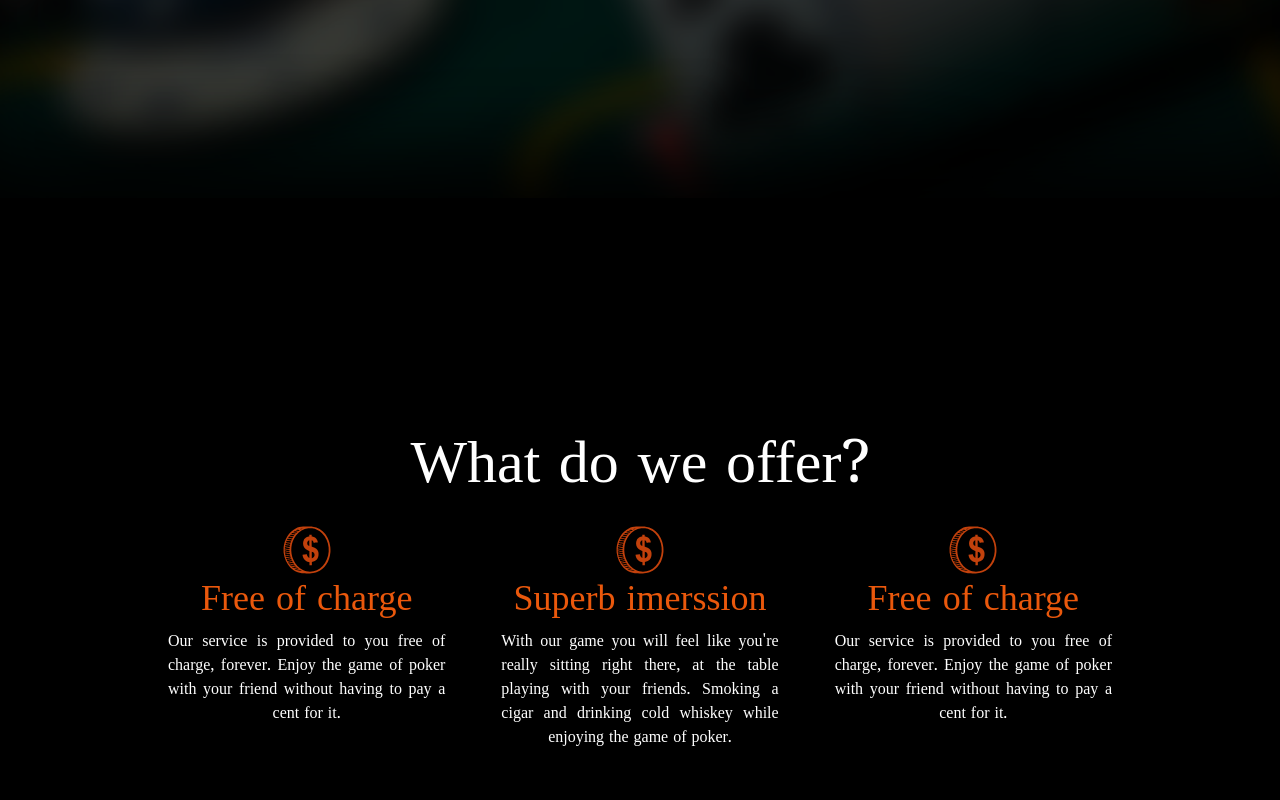
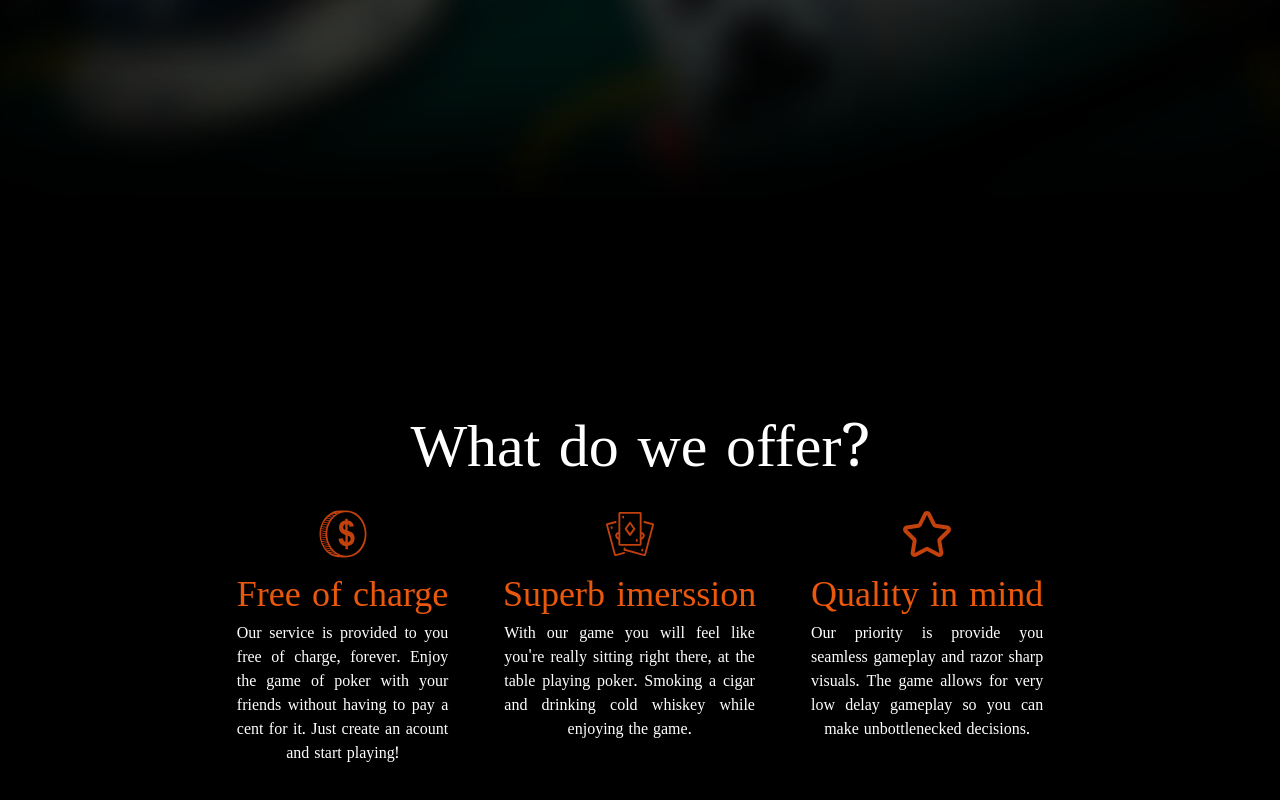
Before and after one commit to kalempster/pokerini, a React (Vite) app in the folder react-frontend/: page / in a window 1280 px wide. Shown: the part 602-1402 px from the top of the page. Built offline with nearby package versions, Linux system fonts and the light colour scheme; the HTML template or start-up script is replaced by a standard one.

Commit message:
Added icons to main page

```diff
--- a/react-frontend/src/App.tsx
+++ b/react-frontend/src/App.tsx
@@ -1,4 +1,3 @@
-import { useState } from "react";
 import { Routes, Route } from "react-router-dom";
 import LogIn from "./pages/LogIn";
 import Main from "./pages/Main";
--- a/react-frontend/src/components/Card/index.tsx
+++ b/react-frontend/src/components/Card/index.tsx
@@ -8,10 +8,12 @@ const Card: FC<{ title: string; text: string; icon: string; className?: string }
     className,
 }) => {
     return (
-        <div className="flex items-center flex-col w-full xl:w-1/3 gap-2 justify-center p-2 ">
-            <ReactSVG src={icon} className={`w-12 aspect-square ${className} align-middle `} />
-            <div className="text-4xl text-orange-600 text-center whitespace-normal lg:whitespace-nowrap">
-                {title}
+        <div className="flex items-center flex-col w-full xl:w-1/3 gap-1 justify-center p-2 ">
+            <div className="flex flex-col justify-center items-center gap-5">
+                <ReactSVG src={icon} className={`w-12 h-12 ${className} align-middle `} />
+                <div className="text-4xl text-orange-600 text-center whitespace-normal lg:whitespace-nowrap">
+                    {title}
+                </div>
             </div>
             <div className="text-justify [text-align-last:_center]">{text}</div>
         </div>
--- a/react-frontend/src/pages/LogIn.tsx
+++ b/react-frontend/src/pages/LogIn.tsx
@@ -5,7 +5,7 @@ export default function LogIn() {
     return <div className="bg-[#F3CDAD] h-full w-full flex flex-col">
         <Header />
         <div className="bg-[#F3CDAD] flex h-full  justify-center items-center ">
-            <div className="  bg-[#FFEFE1] flex flex-col justify-center gap-14 sm:pl-24 sm:pr-24 sm:pb-20 sm:pt-20 pl-12 pr-12 pt-10 pb-10  drop-shadow-[0px_4px_100px_rgba(161,107,86,0.52)] ">
+            <div className="  bg-[#FFEFE1] flex flex-col justify-center gap-14 sm:pl-24 sm:pr-24 sm:pb-20 sm:pt-20 pl-12 pr-12 pt-10 pb-10 drop-shadow-[0px_4px_100px_rgba(161,107,86,0.52)] ">
                 <div className=" flex flex-col justify-center items-center gap-11">
                     <div className="text-[#A16B56] font-siemano text-4xl">Log in</div>
                     <input type="text" placeholder="username" className="pl-6 justify-center font-gotyk text-lg w-64 h-14 text-opacity-25 text-black bg-[#E0A370] bg-opacity-20 placeholder-black placeholder-opacity-25 " />
--- a/react-frontend/src/pages/Main.tsx
+++ b/react-frontend/src/pages/Main.tsx
@@ -1,11 +1,13 @@
 import Card from "../components/Card";
 import Section from "../components/Section";
 import Coin from "../images/coin.svg";
+import PlayingCards from "../images/playing-cards.svg";
+import Star from "../images/star.svg";
 
 export default function Main() {
     return (
         <>
-            <Section className="text-white flex justify-center items-center w-full h-full p-10 bg-poker bg-center bg-cover bg-black bg-no-repeat">
+            <Section className="text-white flex justify-center items-center w-full h-full p-10 bg-poker bg-center bg-cover bg-black bg-no-repeat shadow-innerSh">
                 <div className="flex flex-col items-center text-center gap-2">
                     <div className="font-noto-serif text-6xl lg:text-8xl leading-[0.6] text-orange-700 ">
                         Pokerinee
@@ -18,23 +20,23 @@ export default function Main() {
             </Section>
             <Section className="bg-black text-white flex justify-center items-center flex-col gap-5 p-10 w-full">
                 <div className="text-5xl lg:text-6xl text-center">What do we offer?</div>
-                <div className="w-full md:w-4/5 flex-col xl:flex-row flex justify-center gap-10 items-start">
+                <div className="w-full md:w-8/12 flex-col xl:flex-row flex justify-center gap-10 items-start">
                     <Card
                         title="Free of charge"
-                        text="Our service is provided to you free of charge, forever. Enjoy the game of poker with your friend without having to pay a cent for it."
+                        text="Our service is provided to you free of charge, forever. Enjoy the game of poker with your friends without having to pay a cent for it. Just create an acount and start playing!"
                         icon={Coin}
                         className="fill-orange-700"
                     />
                     <Card
                         title="Superb imerssion"
-                        text="With our game you will feel like you're really sitting right there, at the table playing with your friends. Smoking a cigar and drinking cold whiskey while enjoying the game of poker."
-                        icon={Coin}
+                        text="With our game you will feel like you're really sitting right there, at the table playing poker. Smoking a cigar and drinking cold whiskey while enjoying the game."
+                        icon={PlayingCards}
                         className="fill-orange-700"
                     />
                     <Card
-                        title="Free of charge"
-                        text="Our service is provided to you free of charge, forever. Enjoy the game of poker with your friend without having to pay a cent for it."
-                        icon={Coin}
+                        title="Quality in mind"
+                        text="Our priority is provide you seamless gameplay and razor sharp visuals. The game allows for very low delay gameplay so you can make unbottlenecked decisions."
+                        icon={Star}
                         className="fill-orange-700"
                     />
                 </div>
--- a/react-frontend/tailwind.config.cjs
+++ b/react-frontend/tailwind.config.cjs
@@ -15,7 +15,9 @@ module.exports = {
                 "dancing":"'Dancing Script', cursive;",
                 "gotyk":"'Didact Gothic', sans-serif;"
             },
-
+            boxShadow: {
+                "innerSh": "inset 0 0 20rem black;"
+            }
         },
     },
     plugins: [],
```
Also changed, not shown: react-frontend/src/images/playing-cards.svg (added), react-frontend/src/images/star.svg (added).
